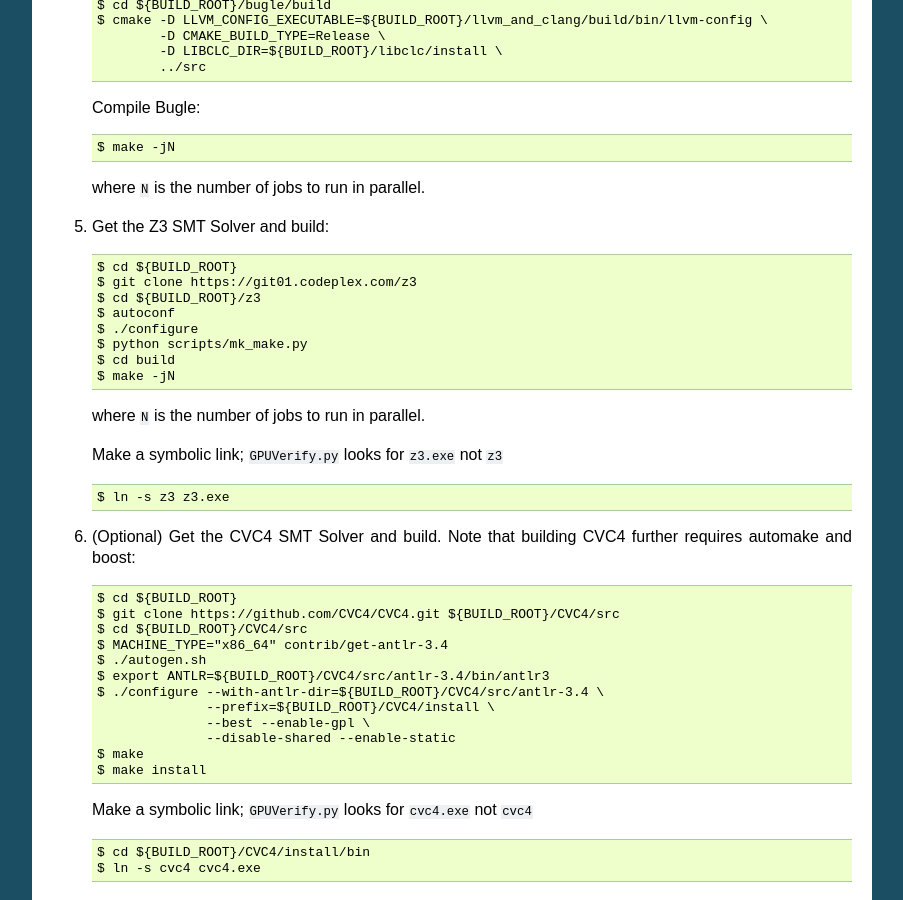
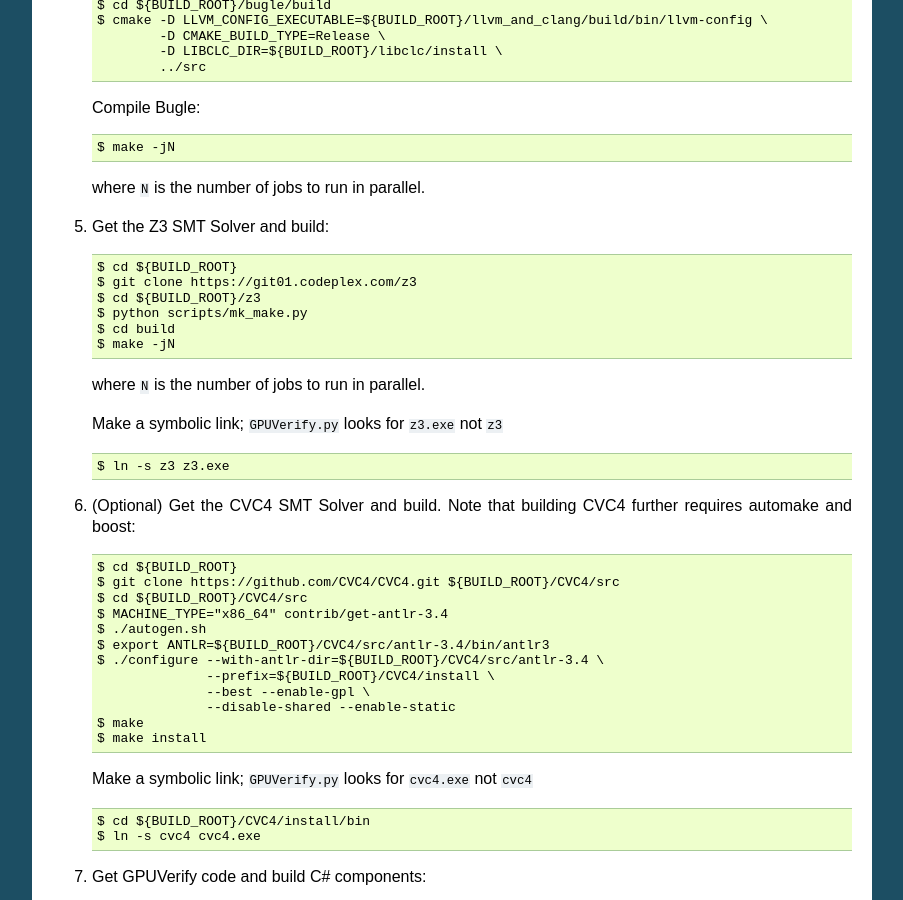
Before and after one commit to mc-imperial/gpuverify, a Sphinx documentation site: the page built from Documentation/developer_guide.rst, in a window 1280 px wide and 900 px high, scrolled down 1614 px. Shown: the whole window, without its empty margins (198-1101 px from the left). Built offline with Sphinx 7.4.7, drawn with Linux system fonts in a browser that asks for light colours; formulas are drawn with MathJax 3; some of the changed text lies outside the part shown.

Commit message:
Switch to Z3 v4.3.2

```diff
--- a/Documentation/developer_guide.rst
+++ b/Documentation/developer_guide.rst
@@ -108,8 +108,6 @@
     $ cd ${BUILD_ROOT}
     $ git clone https://git01.codeplex.com/z3
     $ cd ${BUILD_ROOT}/z3
-    $ autoconf
-    $ ./configure
     $ python scripts/mk_make.py
     $ cd build
     $ make -jN
@@ -310,8 +308,6 @@
     $ cd ${BUILD_ROOT}
     $ git clone https://git01.codeplex.com/z3
     $ cd ${BUILD_ROOT}/z3
-    $ autoconf
-    $ ./configure
     $ python scripts/mk_make.py
     $ cd build
     $ make -jN
--- a/GPUVerify.py
+++ b/GPUVerify.py
@@ -434,7 +434,7 @@
     if not args.math_int:
       options.append("/proverOpt:OPTIMIZE_FOR_BV=true")
       if args.solver == "z3":
-        options += ["/z3opt:RELEVANCY=0", "/z3opt:SOLVER=true"]
+        options += ["/z3opt:smt.relevancy=0"]
 
     if args.solver == "z3":
       options.append("/z3exe:" + gvfindtools.z3BinDir + os.sep + "z3.exe")
```
